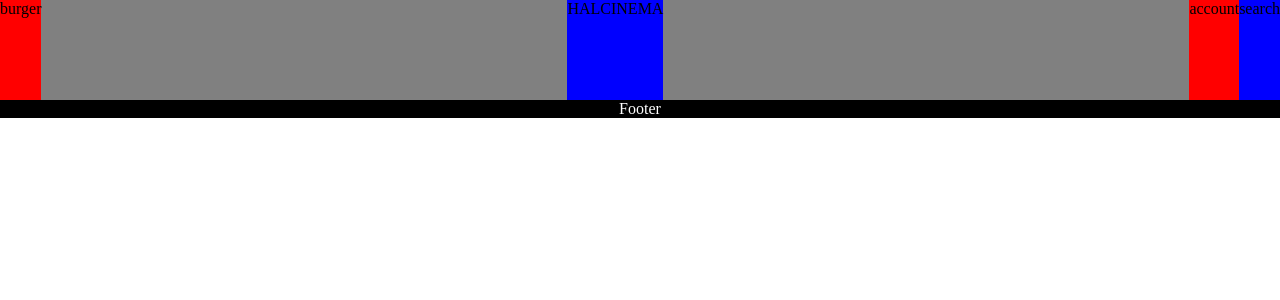
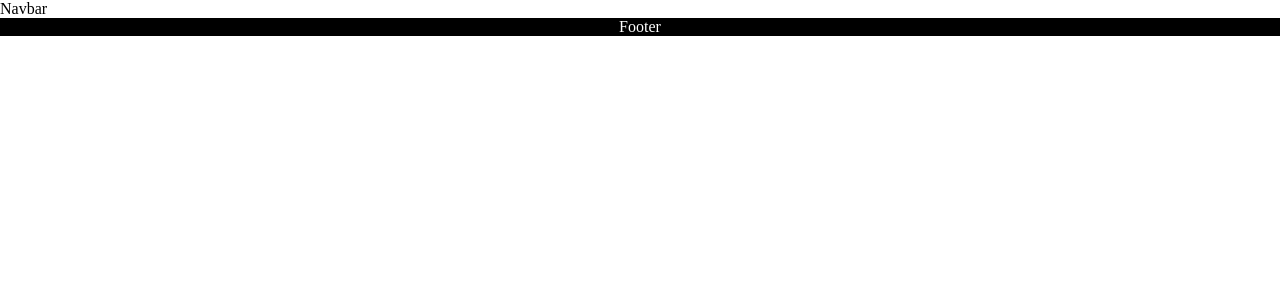
Before and after one commit to HAL-Cinema-G9/frontend, a Next.js app: page / in a window 1280 px wide. Shown: the top 300 px of the page. Built offline with nearby package versions, Linux system fonts and the light colour scheme.

Commit message:
Revert "html/基礎CSS作成"
This reverts commit bf9104204b14a0365606f869746ce8010d7fb56a.

```diff
--- a/src/components/Navbar.tsx
+++ b/src/components/Navbar.tsx
@@ -1,38 +1,5 @@
-import { css } from '@emotion/react';
-
-const styles = {
-  container: css`
-    height: 100px;
-    width: 100%;
-
-    display: flex;
-
-    background-color: gray;
-  `,
-  menu: css`
-    background-color: red;
-  `,
-  logo: css`
-    background-color: blue;
-    margin: 0 auto;
-  `,
-  account: css`
-    background-color: red;
-  `,
-  search: css`
-    background-color: blue;
-  `,
-};
-
 const Navbar = () => {
-  return (
-    <div css={styles.container}>
-      <div css={styles.menu}>burger</div>
-      <div css={styles.logo}>HALCINEMA</div>
-      <div css={styles.account}>account</div>
-      <div css={styles.search}>search</div>
-    </div>
-  );
+  return <div>Navbar</div>;
 };
 
 export default Navbar;
```
